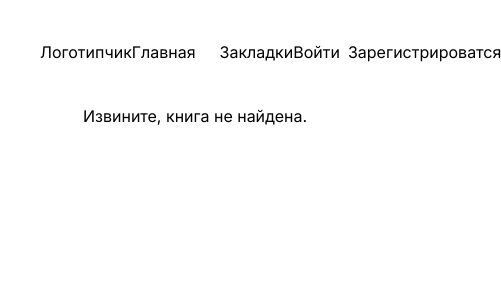
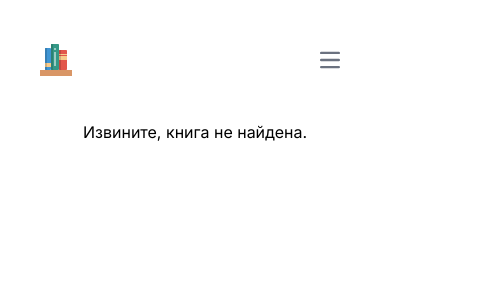
Before and after one commit to Rodoro/library, a Next.js app: page /book/1 in a window 390 px wide. Shown: the top 300 px of the page, 501 px wide, since content can reach past the window. Built offline with nearby package versions, Linux system fonts and the light colour scheme; no server answers; the database is empty.

Commit message:
Update navbar

```diff
--- a/src/containers/Main.tsx
+++ b/src/containers/Main.tsx
@@ -5,15 +5,18 @@ import { Book } from '@/types/books.interface'
 import React, { useEffect, useState } from 'react'
 
 const Main = () => {
+    // Создаем переменые со стояниями используя хук от react
     const [books, setBooks] = useState([]);
     const [searchTerm, setSearchTerm] = useState('');
 
     useEffect(() => {
+        // Делаем GET запрос к API для получения списка книг
         fetch("/api/books", {
             method: "GET",
         })
             .then(response => response.json())
             .then((data) => {
+                // Обновление состояния списка книг после получения данных с сервера
                 setBooks(data.items);
             })
             .catch((error) => {
@@ -21,12 +24,13 @@ const Main = () => {
             })
     }, [])
 
+    //Фильтруем массив Book с условием от польщователя
     const filteredBooks = books.filter((book: Book) =>
         book.name.toLowerCase().includes(searchTerm.toLowerCase()) ||
         book.author.toLowerCase().includes(searchTerm.toLowerCase()) ||
         book.genre.toLowerCase().includes(searchTerm.toLowerCase())
     );
-
+    //Возвращаем страницу
     return (
         <main className="flex min-h-screen flex-col items-center">
             <BookFilter onChange={(e:any) => setSearchTerm(e.target.value)}/>
--- a/src/containers/Navbar.tsx
+++ b/src/containers/Navbar.tsx
@@ -2,27 +2,35 @@
 import Button from '@/components/interface/Button';
 import { signOut, useSession } from 'next-auth/react';
 import Link from 'next/link'
-import React from 'react'
+import React, { useState } from 'react'
 
 const Navbar = () => {
     const { data: session } = useSession();
+    const [isOpen, setIsOpen] = useState(false);
+
     return (
         <nav>
-            <ul className='flex justify-between items-center m-10'>
-                <div>
+            <ul className='max-w-screen-xl flex flex-wrap items-center justify-between mx-auto p-10'>
+                <div className='block md:hidden'>
                     <Link href="/">
-                        <li>Логотипчик</li>
+                        <svg xmlns="http://www.w3.org/2000/svg" width="32" height="32"><path fill="#3F95D4" d="M6 4h4c.553 0 1 .449 1 1.002v19.998c0 .553-.447 1-1 1h-4c-.553 0-1-.447-1-1v-19.999c0-.552.447-1.001 1-1.001z" /><path fill="#367FB4" d="M7 25v-19.999c0-.552.447-1.001 1-1.001h-2c-.553 0-1 .449-1 1.001v19.999c0 .553.447 1 1 1h2c-.553 0-1-.448-1-1z" /><path fill="#D99666" d="M0 26h32v6h-32v-6z" /><path fill="#F7CB8B" d="M5 19h6v4.002h-6v-4.002z" /><path fill="#349886" d="M12 0h6c.553 0 1 .449 1 1.002v23.998c0 .553-.447 1-1 1h-6c-.553 0-1-.447-1-1v-23.999c0-.552.447-1.001 1-1.001z" /><path fill="#9ACCC3" d="M14 22.001h2v-14.001h-2v14.001zm0-18.001v2h2v-2h-2z" /><path fill="#E2574C" d="M20 6h6c.553 0 1 .449 1 1v18c0 .553-.447 1-1 1h-6c-.553 0-1-.447-1-1v-18c0-.551.447-1 1-1z" /><rect x="5" y="19" fill="#D2AD77" width="2" height="4.002" /><path fill="#2C8172" d="M13 25v-23.999c0-.552.447-1.001 1-1.001h-2c-.553 0-1 .449-1 1.001v23.999c0 .553.447 1 1 1h2c-.553 0-1-.448-1-1z" /><path fill="#C04A40" d="M21 25v-18c0-.551.447-1 1-1h-2c-.553 0-1 .449-1 1v18c0 .553.447 1 1 1h2c-.553 0-1-.448-1-1z" /><path fill="#F7CB8B" d="M19 16h8v-4h-8v4zm0-6v1.002h8v-1.002h-8z" /><g fill="#D2AD77"><rect x="19" y="10" width="2" height="1.002" /><rect x="19" y="12" width="2" height="4" /></g></svg>
                     </Link>
                 </div>
-                <div className='flex gap-6'>
+                <div className="hidden md:block" />
+                <button onClick={() => { setIsOpen(!isOpen) }} type="button" className="inline-flex items-center p-2 w-10 h-10 justify-center text-sm text-gray-500 rounded-lg md:hidden">
+                    <svg className="w-5 h-5" aria-hidden="true" xmlns="http://www.w3.org/2000/svg" fill="none" viewBox="0 0 17 14">
+                        <path stroke="currentColor" stroke-linecap="round" stroke-linejoin="round" stroke-width="2" d="M1 1h15M1 7h15M1 13h15" />
+                    </svg>
+                </button>
+                <div className={` w-full md:block md:w-auto ${isOpen ? 'block' : 'hidden'}`}>
+                    <div className="flex flex-col p-4 md:p-10 gap-y-4 mt-4 rounded-lg md:space-x-8 rtl:space-x-reverse md:flex-row md:mt-0 md:border-0 md:bg-transparent">
                         <Link href="/">
                             <li>Главная</li>
                         </Link>
                         <Link href="/bookmarks">
                             <li>Закладки</li>
                         </Link>
-                </div>
-                <div className='flex gap-2'>
+                        <hr className="h-px border-0 bg-gray-700" />
                         {!session ? (
                             <>
                                 <Link href="/login">
@@ -43,6 +51,7 @@ const Navbar = () => {
                             </>
                         )}
                     </div>
+                </div>
             </ul>
         </nav>
     )
--- a/src/models/Book.js
+++ b/src/models/Book.js
@@ -1,20 +1,20 @@
 import mongoose from "mongoose";
 
 const { Schema } = mongoose;
-
+// Создаем схему данных БД для хронения данных о книге
 const bookSchema = new Schema(
     {
-        id: { type: Number },
-        name: { type: String },
-        author: { type: String },
-        genre: { type: String },
-        shelfNumber: { type: Number },
-        shelvingNumber: { type: Number },
-        available: { type: Boolean }
+        id: { type: Number },   // Индефикатор книги
+        name: { type: String }, // Наименование книги
+        author: { type: String },   // Автор книги
+        genre: { type: String },    // Жанр книги
+        shelfNumber: { type: Number },  // Полка книги
+        shelvingNumber: { type: Number },   // Стелаж книги
+        available: { type: Boolean }    // Доступность книги
     },
     { timestamps: true }
 );
-
+// Реализация пресейв хука для автоматического добавления id по возрастанию
 bookSchema.pre('save', function (next) {
     const book = this;
     if (book.isNew) {
@@ -29,6 +29,6 @@ bookSchema.pre('save', function (next) {
         next();
     }
 })
-
+// Экспорт схемы
 const BookModal = mongoose.models.Book || mongoose.model("Book", bookSchema)
 export default BookModal;
```
Also changed, not shown: src/app/api/books/route.ts (+8 -4 lines), 1 other file (tests, documents, lock files or other folders). Lines whose indentation alone changed are shown as unchanged.
